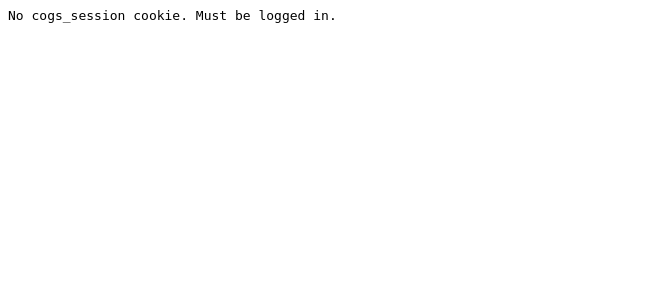
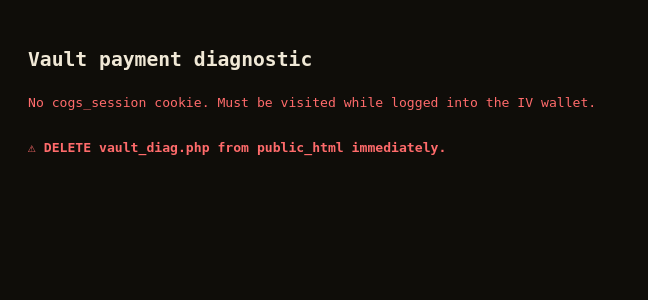
Before and after one commit to cogsaustralia/Cog, a PHP site: page /vault_diag.php in a window 1280 px wide. Shown: the top 300 px of the page, without its empty margins (0-648 px from the left). Run offline with PHP 8.4, Linux system fonts and the light colour scheme.

Commit message:
temp: vault_diag.php v3 — fully self-contained, no helper deps, correct sessions.id column

```diff
--- a/vault_diag.php
+++ b/vault_diag.php
@@ -1,25 +1,81 @@
 <?php
 /**
- * Shows raw outstanding payment rows for the logged-in member.
+ * Self-contained vault diagnostic — no helper dependencies.
  * DELETE immediately after viewing.
  */
-require_once __DIR__ . '/_app/api/config/database.php';
-require_once __DIR__ . '/_app/api/helpers.php';
+error_reporting(E_ALL);
+ini_set('display_errors', '1');
 
-$sessionToken = $_COOKIE['cogs_session'] ?? '';
-if (!$sessionToken) die('<pre>No cogs_session cookie. Must be logged in.</pre>');
+// ── Read .env manually ───────────────────────────────────────────────────────
+$env = [];
+foreach ([__DIR__ . '/.env', dirname(__DIR__) . '/.env'] as $ef) {
+    if (!file_exists($ef)) continue;
+    foreach (file($ef) ?: [] as $line) {
+        $line = trim($line);
+        if ($line === '' || $line[0] === '#' || strpos($line, '=') === false) continue;
+        [$k, $v] = explode('=', $line, 2);
+        $env[trim($k)] = trim($v, " \t\n\r\0\x0B\"'");
+    }
+    break;
+}
 
+// ── Connect ───────────────────────────────────────────────────────────────────
 try {
-    $db = getDB();
-} catch (Throwable $e) { die('<pre>DB error: '.htmlspecialchars($e->getMessage()).'</pre>'); }
+    $host = $env['DB_HOST'] ?? 'localhost';
+    $port = $env['DB_PORT'] ?? '3306';
+    $name = $env['DB_DATABASE'] ?? '';
+    $user = $env['DB_USERNAME'] ?? '';
+    $pass = $env['DB_PASSWORD'] ?? '';
+    $dsn  = "mysql:host=$host;port=$port;dbname=$name;charset=utf8mb4";
+    $db   = new PDO($dsn, $user, $pass, [PDO::ATTR_DEFAULT_FETCH_MODE => PDO::FETCH_ASSOC]);
+} catch (Throwable $e) {
+    die('<pre style="color:red">DB connect failed: ' . htmlspecialchars($e->getMessage()) . '</pre>');
+}
 
-$sess = $db->prepare("SELECT principal_id FROM sessions WHERE token = ? AND expires_at > NOW() LIMIT 1");
-$sess->execute([$sessionToken]);
-$s = $sess->fetch();
-if (!$s) die('<pre>Session not found or expired.</pre>');
-$memberId = (int)$s['principal_id'];
+// ── Session cookie → member_id ───────────────────────────────────────────────
+$cookieVal = $_COOKIE['cogs_session'] ?? '';
+$memberId  = 0;
+$memberNum = '';
 
-// Adjustment payments (Donation / PIF) — mirrors vault.php exactly
+if ($cookieVal) {
+    // sessions.id IS the cookie value
+    $s = $db->prepare("SELECT principal_id FROM sessions WHERE id = ? AND expires_at > NOW() LIMIT 1");
+    $s->execute([$cookieVal]);
+    $row = $s->fetch();
+    if ($row) {
+        $memberId = (int)$row['principal_id'];
+        $mRow = $db->prepare("SELECT member_number FROM members WHERE id = ? LIMIT 1");
+        $mRow->execute([$memberId]);
+        $mr = $mRow->fetch();
+        $memberNum = $mr['member_number'] ?? '?';
+    }
+}
+
+?><!DOCTYPE html><html><head><title>vault diag</title>
+<style>
+body{font-family:monospace;background:#0f0d09;color:#f0e8d6;padding:20px;font-size:.82rem;line-height:1.6}
+pre{background:#181108;border:1px solid #333;padding:10px 14px;border-radius:6px;white-space:pre-wrap;word-break:break-all;margin:4px 0 12px}
+h3{color:#e8b84b;margin:18px 0 6px;font-size:1rem}
+.ok{color:#3ecf6e}.err{color:#ff6b6b}.warn{color:#e8b84b}
+</style></head><body>
+<h2>Vault payment diagnostic</h2>
+
+<?php if (!$cookieVal): ?>
+<p class="err">No cogs_session cookie. Must be visited while logged into the IV wallet.</p>
+<?php elseif (!$memberId): ?>
+<p class="err">Cookie found but session not valid or expired. Log in again then retry.</p>
+<?php else: ?>
+<p class="ok">✓ Logged in — Member ID: <strong><?= $memberId ?></strong> (<?= htmlspecialchars($memberNum) ?>)</p>
+
+<?php
+// ── Gift pool rows (adjustment type, pending, no received_at) ──────────────
+$labelToFrontend = [
+    'donation cog$'        => 'donation_tokens',
+    'donation'             => 'donation_tokens',
+    'pay it forward cog$'  => 'pay_it_forward_tokens',
+    'pay it forward'       => 'pay_it_forward_tokens',
+];
+
 $gpStmt = $db->prepare(
     "SELECT id, external_reference, amount_cents, payment_type, payment_status, notes, received_at, created_at
        FROM payments
@@ -30,11 +86,31 @@ $gpStmt = $db->prepare(
       ORDER BY id ASC"
 );
 $gpStmt->execute([$memberId]);
-$gpRows = $gpStmt->fetchAll(PDO::FETCH_ASSOC);
+$gpRows = $gpStmt->fetchAll();
+?>
+<h3>Gift pool payments (adjustment/pending/no received_at) — <?= count($gpRows) ?> rows</h3>
+<?php foreach ($gpRows as $r):
+    $notes = (string)($r['notes'] ?? '');
+    $regexOk = false; $cls = ''; $units = 0;
+    if (preg_match('/(\d+)\s*x\s+(.+?)\.\s*Reference:/i', $notes, $nm)) {
+        $units = (int)$nm[1];
+        $lbl   = trim($nm[2]);
+        $cls   = $labelToFrontend[strtolower($lbl)] ?? '';
+        $regexOk = true;
+    }
+?>
+<pre>id=<?= $r['id'] ?> cents=<?= $r['amount_cents'] ?> type=<?= $r['payment_type'] ?> status=<?= $r['payment_status'] ?>
+received_at=<?= $r['received_at'] ?? 'NULL' ?>
+notes=<?= htmlspecialchars($notes) ?>
+regex match: <?= $regexOk ? '<span class="ok">YES</span>' : '<span class="err">NO → invisible to checkout</span>' ?>
+<?php if ($regexOk): ?>parsed: units=<?= $units ?> class=<?= $cls ? '<span class="ok">'.htmlspecialchars($cls).'</span>' : '<span class="err">UNRECOGNISED label: '.htmlspecialchars(trim($nm[2] ?? '')).'</span>' ?><?php endif ?>
+</pre>
+<?php endforeach;
+if (!$gpRows) echo '<pre class="warn">No rows found — no outstanding gift pool items.</pre>';
 
-// Kids payments
+// ── Kids rows ──────────────────────────────────────────────────────────────
 $kStmt = $db->prepare(
-    "SELECT id, external_reference, amount_cents, payment_type, payment_status, notes, received_at, created_at
+    "SELECT id, amount_cents, payment_type, payment_status, notes, received_at, created_at
        FROM payments
       WHERE member_id = ?
         AND payment_type = 'kids_snft'
@@ -43,58 +119,29 @@ $kStmt = $db->prepare(
       ORDER BY id ASC"
 );
 $kStmt->execute([$memberId]);
-$kRows = $kStmt->fetchAll(PDO::FETCH_ASSOC);
+$kRows = $kStmt->fetchAll();
+?>
+<h3>Kids payments (kids_snft/pending/no received_at) — <?= count($kRows) ?> rows</h3>
+<?php foreach ($kRows as $r): ?>
+<pre>id=<?= $r['id'] ?> cents=<?= $r['amount_cents'] ?> notes=<?= htmlspecialchars((string)$r['notes']) ?></pre>
+<?php endforeach;
+if (!$kRows) echo '<pre>None.</pre>';
 
-// ALL pending payments — catch-all to see everything
+// ── ALL pending payments ────────────────────────────────────────────────────
 $allStmt = $db->prepare(
-    "SELECT id, payment_type, payment_status, amount_cents, notes, received_at, created_at
-       FROM payments WHERE member_id = ? AND payment_status = 'pending'
-       ORDER BY id ASC LIMIT 20"
+    "SELECT id, payment_type, payment_status, amount_cents, received_at, notes, created_at
+       FROM payments WHERE member_id = ?
+       ORDER BY id DESC LIMIT 20"
 );
 $allStmt->execute([$memberId]);
-$allRows = $allStmt->fetchAll(PDO::FETCH_ASSOC);
+$allRows = $allStmt->fetchAll();
+?>
+<h3>All payments for this member (last 20) — <?= count($allRows) ?> rows</h3>
+<?php foreach ($allRows as $r): ?>
+<pre>id=<?= $r['id'] ?> type=<?= $r['payment_type'] ?> status=<?= $r['payment_status'] ?> cents=<?= $r['amount_cents'] ?> received_at=<?= $r['received_at']??'NULL' ?>
+notes=<?= htmlspecialchars(substr((string)$r['notes'],0,120)) ?></pre>
+<?php endforeach; ?>
 
-// Test regex on each gift row
-$labelToFrontend = [
-    'donation cog$' => 'donation_tokens',
-    'donation'      => 'donation_tokens',
-    'pay it forward cog$' => 'pay_it_forward_tokens',
-    'pay it forward'      => 'pay_it_forward_tokens',
-];
-?><!DOCTYPE html><html><head><title>vault diag</title>
-<style>body{font-family:monospace;background:#0f0d09;color:#f0e8d6;padding:20px;font-size:.82rem}
-pre{background:#181108;border:1px solid #333;padding:12px;border-radius:6px;white-space:pre-wrap;word-break:break-all}
-h3{color:#e8b84b;margin:16px 0 6px}.ok{color:#3ecf6e}.err{color:#ff6b6b}</style></head><body>
-<h2>Vault payment diagnostic</h2>
-<p>Member ID: <strong><?= $memberId ?></strong></p>
-
-<h3>Adjustment payments (gift pool) — <?= count($gpRows) ?> rows</h3>
-<?php foreach ($gpRows as $r):
-    $notes = (string)($r['notes'] ?? '');
-    $parsed = false; $cls = ''; $units = 0;
-    if (preg_match('/(\d+)\s*x\s+(.+?)\.\s*Reference:/i', $notes, $nm)) {
-        $units = (int)$nm[1]; $label = trim($nm[2]);
-        $cls = $labelToFrontend[strtolower($label)] ?? '(UNRECOGNISED: '.htmlspecialchars($label).')';
-        $parsed = true;
-    }
-?>
-<pre>id=<?= $r['id'] ?> amount=<?= $r['amount_cents'] ?>c status=<?= $r['payment_status'] ?>
-notes=<?= htmlspecialchars($notes) ?>
-regex match: <?= $parsed ? '<span class="ok">YES</span>' : '<span class="err">NO — row will be invisible to checkout</span>' ?>
-<?php if ($parsed): ?>parsed: units=<?= $units ?> class=<?= htmlspecialchars($cls) ?><?php endif ?>
-</pre>
-<?php endforeach; if (!$gpRows): ?><p class="err">No adjustment/pending rows found.</p><?php endif; ?>
-
-<h3>Kids payments — <?= count($kRows) ?> rows</h3>
-<?php foreach ($kRows as $r): ?>
-<pre>id=<?= $r['id'] ?> amount=<?= $r['amount_cents'] ?>c notes=<?= htmlspecialchars((string)$r['notes']) ?></pre>
-<?php endforeach; if (!$kRows): ?><p>None.</p><?php endif; ?>
-
-<h3>All pending payments (any type) — <?= count($allRows) ?> rows</h3>
-<?php foreach ($allRows as $r): ?>
-<pre>id=<?= $r['id'] ?> type=<?= $r['payment_type'] ?> status=<?= $r['payment_status'] ?> amount=<?= $r['amount_cents'] ?>c received_at=<?= $r['received_at']??'NULL' ?>
-notes=<?= htmlspecialchars((string)$r['notes']) ?></pre>
-<?php endforeach; if (!$allRows): ?><p>No pending payments at all.</p><?php endif; ?>
-
-<p class="err" style="margin-top:20px"><strong>⚠ DELETE vault_diag.php immediately.</strong></p>
+<?php endif; ?>
+<p class="err" style="margin-top:24px"><strong>⚠ DELETE vault_diag.php from public_html immediately.</strong></p>
 </body></html>
```
